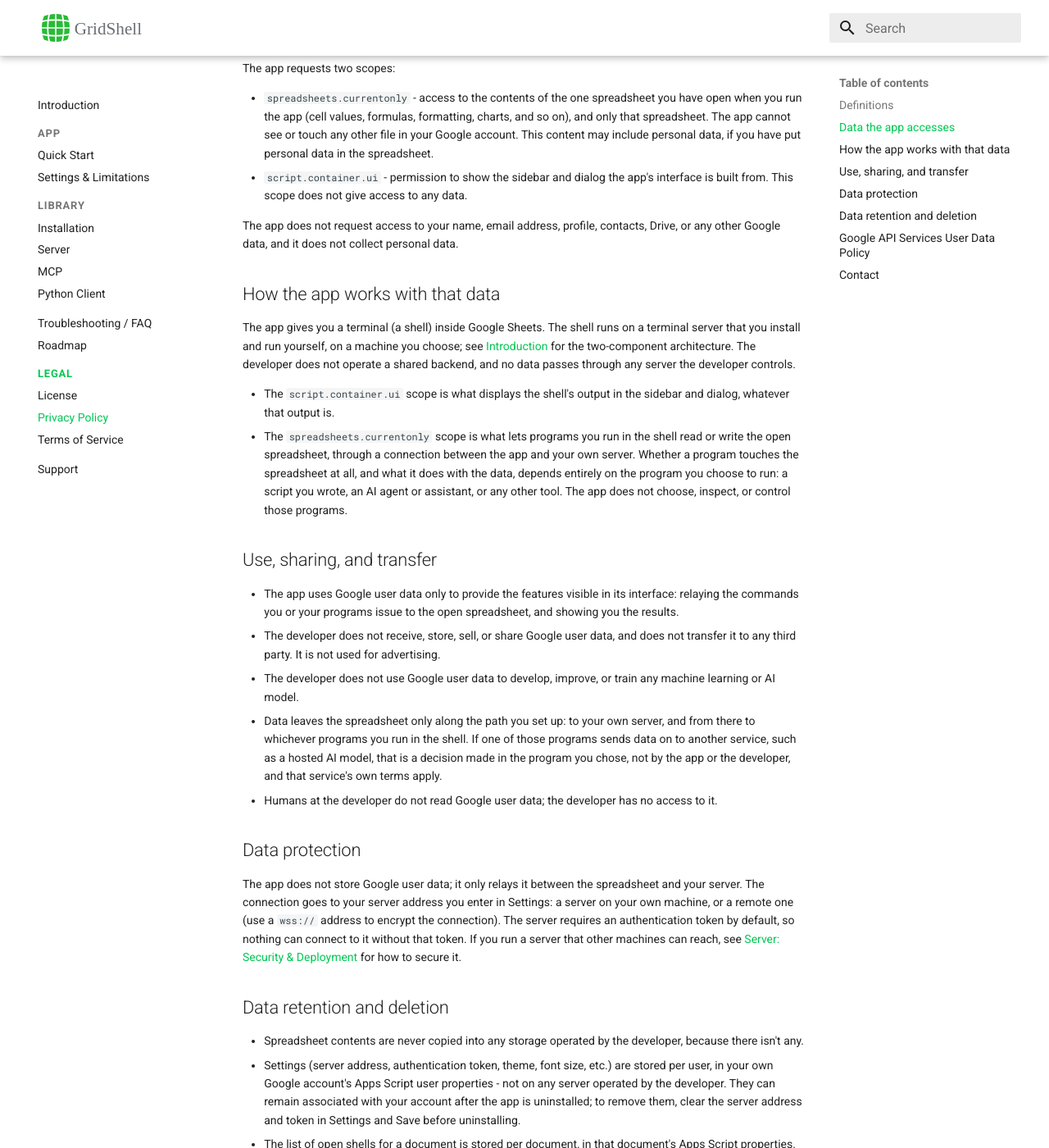
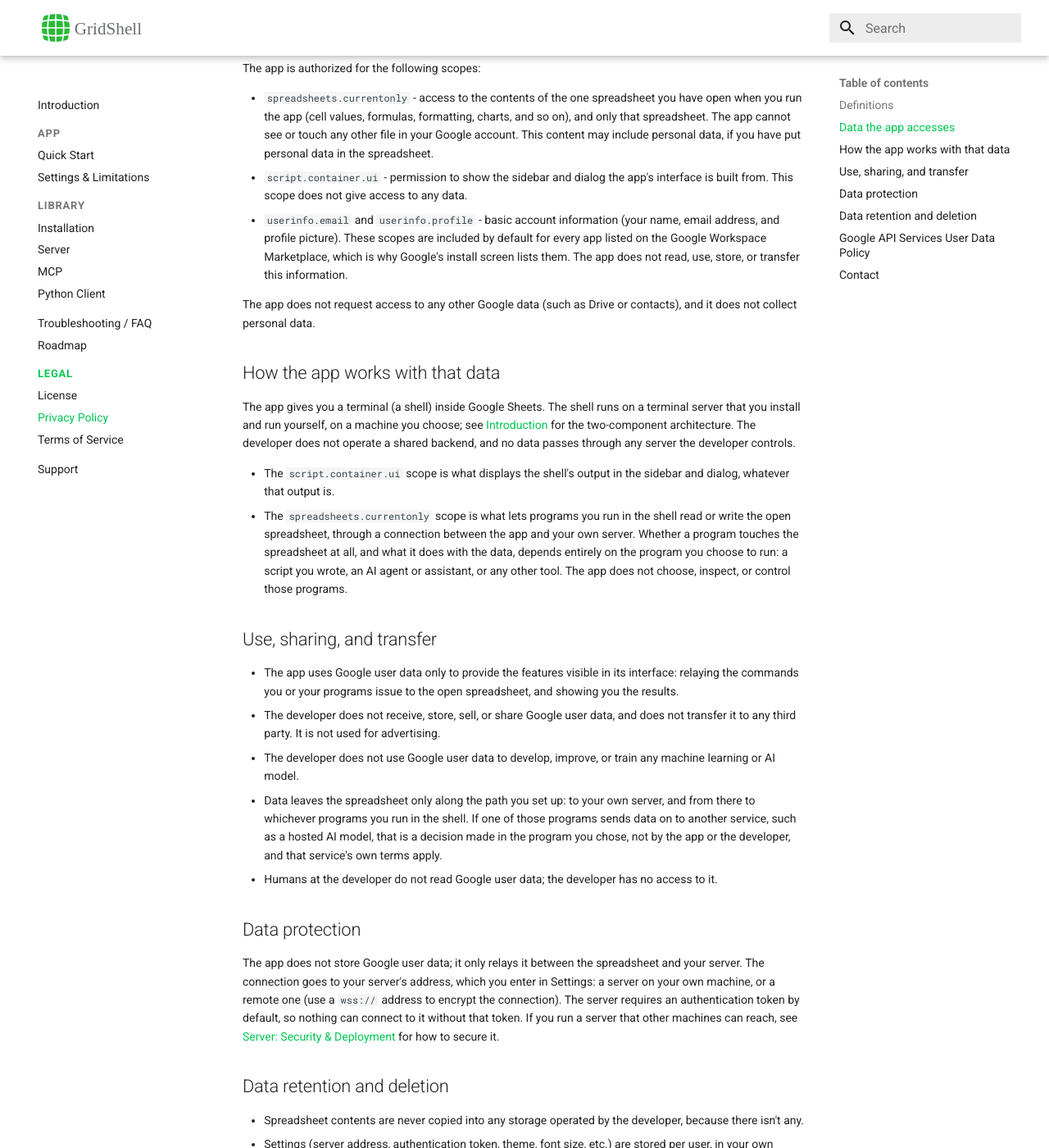
Before and after one commit to gridshell-app/gridshell-app.github.io, an MkDocs documentation site: the page built from docs-site/legal/privacy-policy.md, in a window 1280 px wide and 1400 px high, scrolled down 397 px. Shown: the whole window at 82% size. Built offline with MkDocs 1.6.1 and Material for MkDocs 9.7.7, drawn with Linux system fonts in a browser that asks for light colours; some of the changed text lies outside the part shown.

Commit message:
Privacy policy: disclose Marketplace-default userinfo scopes; wording fixes
Co-Authored-By: Claude Sonnet 5 <noreply@anthropic.com>

```diff
--- a/docs-site/legal/privacy-policy.md
+++ b/docs-site/legal/privacy-policy.md
@@ -5,16 +5,17 @@
 - **The developer**: the developer of GridShell.
 - **The app**: the GridShell Google Sheets add-on.
 - **Personal data**: information that identifies or can be used to identify a person, such as a name, email address, phone number, or home address.
-- **Google user data**: data the app obtains through the two Google permissions ("scopes") it requests, described in the next section. Nothing outside those two scopes is accessed.
+- **Google user data**: data the app is authorized to access through the Google permissions ("scopes") listed in the next section.
 
 ## Data the app accesses
 
-The app requests two scopes:
+The app is authorized for the following scopes:
 
 - `spreadsheets.currentonly` - access to the contents of the one spreadsheet you have open when you run the app (cell values, formulas, formatting, charts, and so on), and only that spreadsheet. The app cannot see or touch any other file in your Google account. This content may include personal data, if you have put personal data in the spreadsheet.
 - `script.container.ui` - permission to show the sidebar and dialog the app's interface is built from. This scope does not give access to any data.
+- `userinfo.email` and `userinfo.profile` - basic account information (your name, email address, and profile picture). These scopes are included by default for every app listed on the Google Workspace Marketplace, which is why Google's install screen lists them. The app does not read, use, store, or transfer this information.
 
-The app does not request access to your name, email address, profile, contacts, Drive, or any other Google data, and it does not collect personal data.
+The app does not request access to any other Google data (such as Drive or contacts), and it does not collect personal data.
 
 ## How the app works with that data
 
@@ -33,7 +34,7 @@ The app gives you a terminal (a shell) inside Google Sheets. The shell runs on a
 
 ## Data protection
 
-The app does not store Google user data; it only relays it between the spreadsheet and your server. The connection goes to your server address you enter in Settings: a server on your own machine, or a remote one (use a `wss://` address to encrypt the connection). The server requires an authentication token by default, so nothing can connect to it without that token. If you run a server that other machines can reach, see [Server: Security & Deployment](../library/server.md#security-deployment) for how to secure it.
+The app does not store Google user data; it only relays it between the spreadsheet and your server. The connection goes to your server's address, which you enter in Settings: a server on your own machine, or a remote one (use a `wss://` address to encrypt the connection). The server requires an authentication token by default, so nothing can connect to it without that token. If you run a server that other machines can reach, see [Server: Security & Deployment](../library/server.md#security-deployment) for how to secure it.
 
 ## Data retention and deletion
 
```
